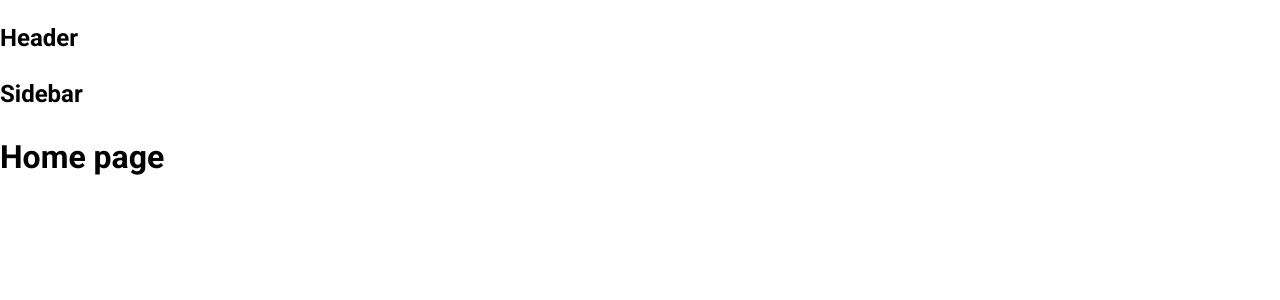
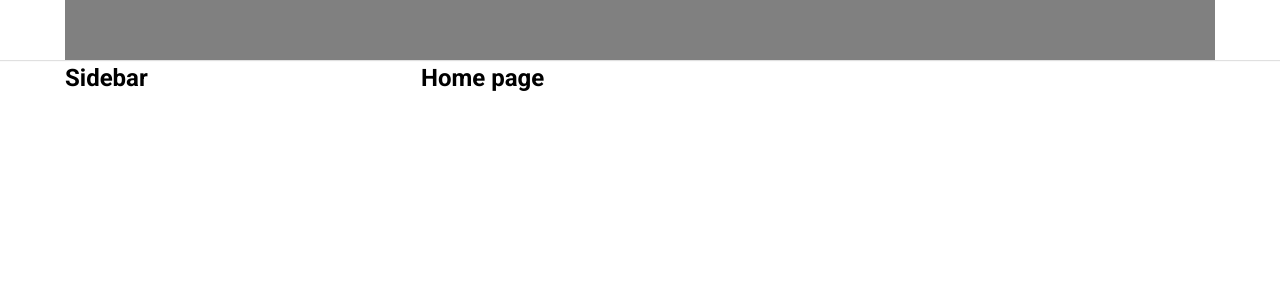
Before and after one commit to PhongQuocHoang/tiktok-ui, a React (Create React App) app: page / in a window 1280 px wide. Shown: the top 300 px of the page. Built offline with nearby package versions, Linux system fonts and the light colour scheme.

Commit message:
Dung khung DefaultLayout

```diff
--- a/package.json
+++ b/package.json
@@ -6,6 +6,7 @@
     "@testing-library/jest-dom": "^5.16.4",
     "@testing-library/react": "^13.3.0",
     "@testing-library/user-event": "^13.5.0",
+    "classnames": "^2.3.1",
     "normalize.css": "^8.0.1",
     "react": "^18.2.0",
     "react-dom": "^18.2.0",
--- a/src/components/GlobalStyles/GlobalStyles.scss
+++ b/src/components/GlobalStyles/GlobalStyles.scss
@@ -5,6 +5,8 @@
   --primary: #fe2c55;
 }
 * {
+  margin: 0;
+  padding: 0;
   box-sizing: border-box;
 }
 html {
--- /dev/null
+++ b/src/components/Layout/DefaultLayout/DefaultLayout.module.scss
@@ -0,0 +1,13 @@
+.wrapper {
+    display: flex;
+    flex-direction: column;
+    align-items: center;
+}
+
+.container {
+    width: 1150px;
+    display: flex;
+}
+.content {
+    flex: 1;
+}
--- /dev/null
+++ b/src/components/Layout/DefaultLayout/Sidebar/Sidebar.module.scss
@@ -0,0 +1,4 @@
+.wrapper {
+    width: 356px;
+    min-height: 1000px;
+}
--- a/src/components/Layout/DefaultLayout/Sidebar/index.js
+++ b/src/components/Layout/DefaultLayout/Sidebar/index.js
@@ -1,5 +1,14 @@
+import classNames from 'classnames/bind';
+import styles from './Sidebar.module.scss';
+
+const cx = classNames.bind(styles);
+
 function Sidebar() {
-  return <h2>Sidebar</h2>;
+  return (
+    <aside className={cx('wrapper')}>
+      <h2 className="">Sidebar</h2>
+    </aside>
+  );
 }
 
 export default Sidebar;
--- a/src/components/Layout/DefaultLayout/index.js
+++ b/src/components/Layout/DefaultLayout/index.js
@@ -1,13 +1,17 @@
+import classNames from 'classnames/bind';
+import styles from './DefaultLayout.module.scss';
 import Header from '@/components/Layout/components/Header';
 import Sidebar from './Sidebar';
 
+const cx = classNames.bind(styles);
+
 function DefaultLayout({ children }) {
     return (
-    <div>
+        <div className={cx('wrapper')}>
             <Header />
-      <div className="container">
+            <div className={cx('container')}>
                 <Sidebar />
-        <div className="content">{children}</div>
+                <div className={cx('content')}>{children}</div>
             </div>
         </div>
     );
--- a/src/components/Layout/HeaderOnly/index.js
+++ b/src/components/Layout/HeaderOnly/index.js
@@ -1,6 +1,6 @@
 import Header from '@/components/Layout/components/Header';
 
-function DefaultLayout({ children }) {
+function HeaderOnly({ children }) {
   return (
     <div>
       <Header />
@@ -11,4 +11,4 @@
   );
 }
 
-export default DefaultLayout;
+export default HeaderOnly;
--- /dev/null
+++ b/src/components/Layout/components/Header/Header.module.scss
@@ -0,0 +1,12 @@
+.wrapper {
+  width: 100%;
+  height: 60px;
+  box-shadow: 0px 1px 1px rgb(0 0 0 / 12%);
+  display: flex;
+  justify-content: center;
+}
+.inner {
+  width: 1150px;
+  height: 60px;
+  background-color: gray;
+}
--- a/src/components/Layout/components/Header/index.js
+++ b/src/components/Layout/components/Header/index.js
@@ -1,5 +1,14 @@
+import classNames from 'classnames/bind';
+import styles from './Header.module.scss';
+
+const cx = classNames.bind(styles);
+
 function Header() {
-  return <h2>Header</h2>;
+  return (
+    <header className={cx('wrapper')}>
+      <div className={cx('inner')}></div>
+    </header>
+  );
 }
 
 export default Header;
--- a/src/pages/Home/index.js
+++ b/src/pages/Home/index.js
@@ -1,5 +1,5 @@
 function Home() {
-  return <h1>Home page</h1>;
+    return <h2>Home page</h2>;
 }
 
 export default Home;
```
Also changed, not shown: 2 other files (tests, documents, lock files or other folders). Lines whose indentation alone changed are shown as unchanged.
